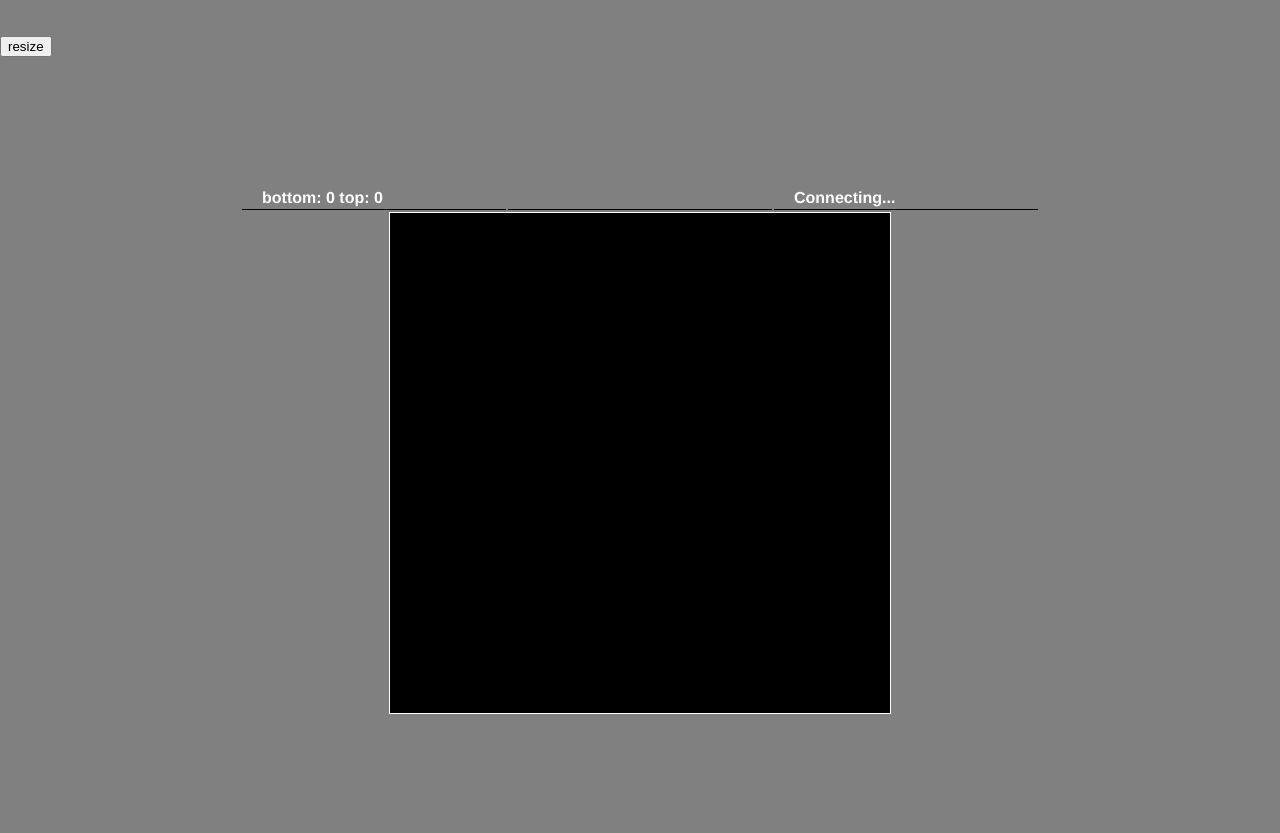
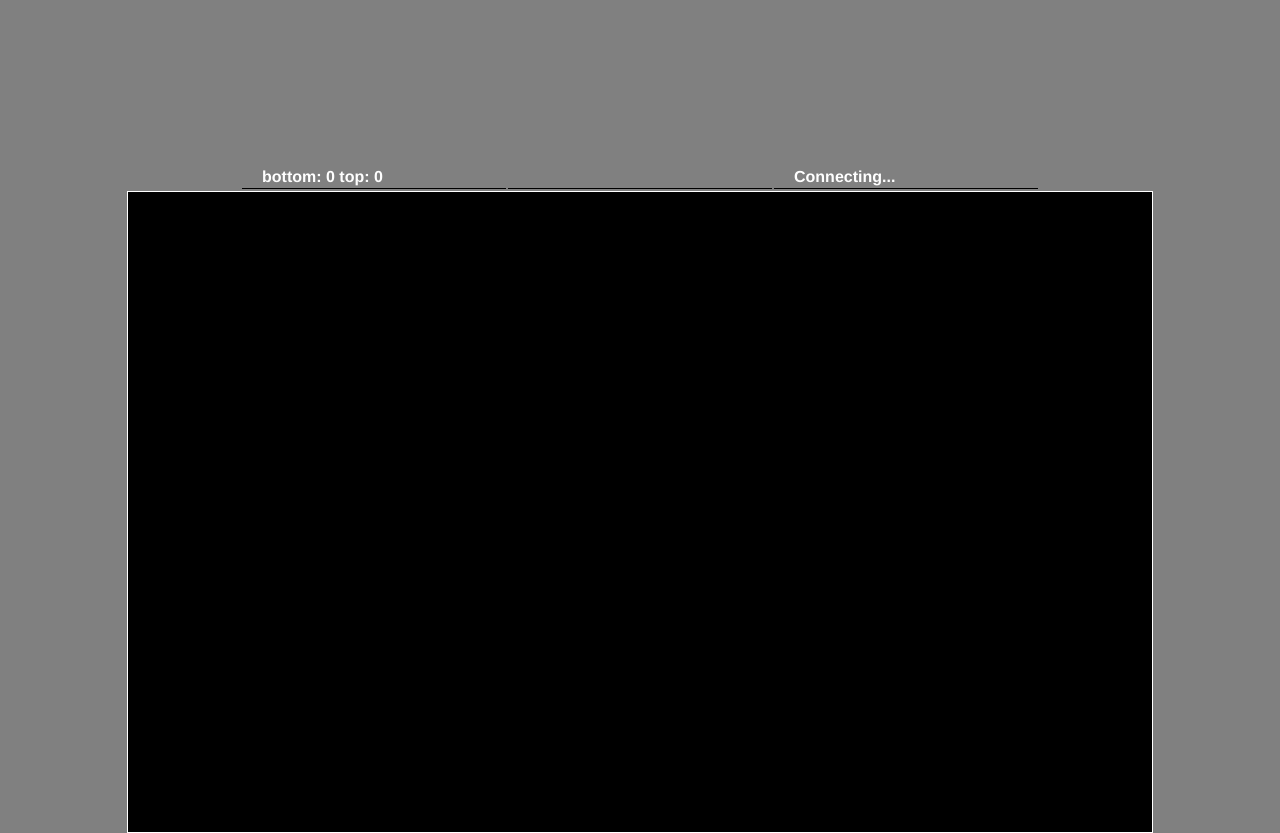
Before and after one commit to nohlson/pongbreaker, a website: page public/ingame.html in a window 1280 px wide. Before the commit the page ends 800 px from the top, so only its background shows below. Drawn offline with Linux system fonts and the light colour scheme.

Commit message:
canvas is done... i hope

```diff
--- a/public/ingame.html
+++ b/public/ingame.html
@@ -33,10 +33,7 @@
           <th>
       <label id = "lblRoundInfo"><strong>Connecting...</strong></label>
     </th>
-
-
     </tr>
-    <button onclick="resizeCanvas()" class="btn btn-primary btn-lg">resize</button>
 
     </table>
   </div>
@@ -47,8 +44,8 @@
    	 	margin-left: auto;
    	 	margin-right: auto;
     	display: block;
-    	width: 500px;
-    	height: 500px;
+    	width: 80%;
+    	height: 80%;
 	}
 	</style>
   <div>
```
